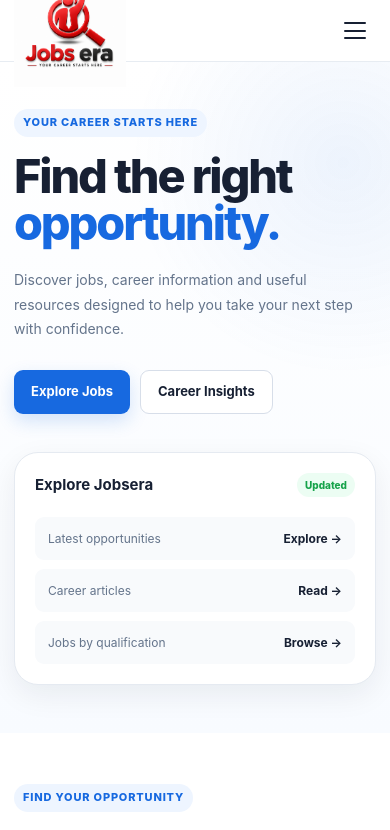
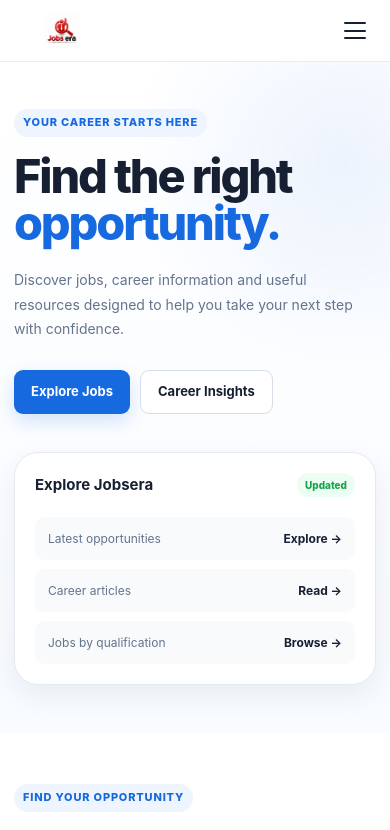
Before and after one commit to ConnectJobsera/Jobsera-Website, a Next.js app: page / in a window 390 px wide. Shown: the top 830 px of the page. Built offline with nearby package versions, Linux system fonts and the light colour scheme.

Commit message:
Update globals.css

```diff
--- a/app/globals.css
+++ b/app/globals.css
@@ -1369,3 +1369,20 @@ main {
     padding: 23px;
   }
 }
+
+/* ================================
+   Header logo refinement
+================================ */
+
+.logo-image {
+  width: 102px;
+  max-height: 40px;
+  object-fit: contain;
+}
+
+@media (max-width: 640px) {
+  .logo-image {
+    width: 96px;
+    max-height: 36px;
+  }
+}
```
